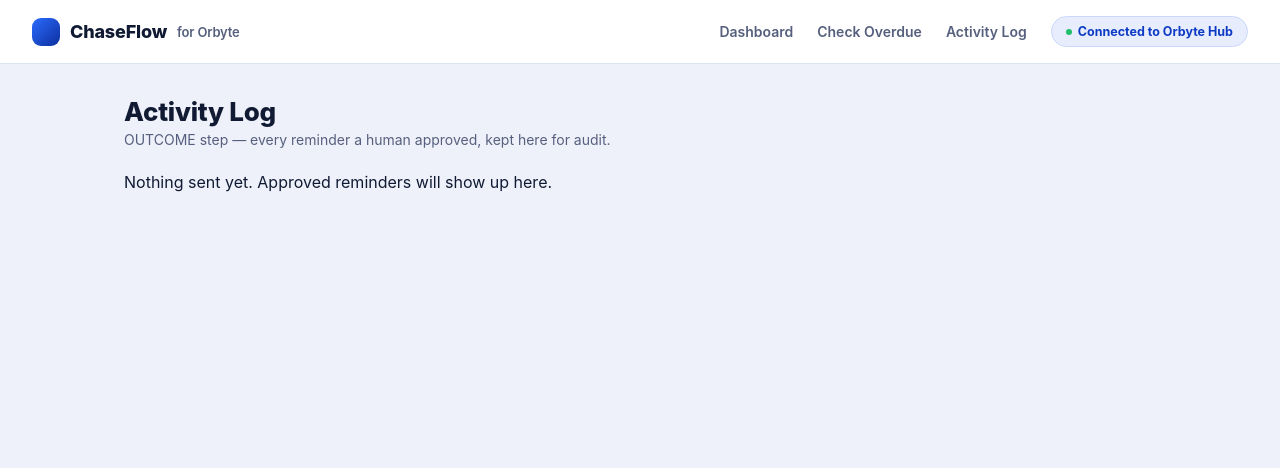
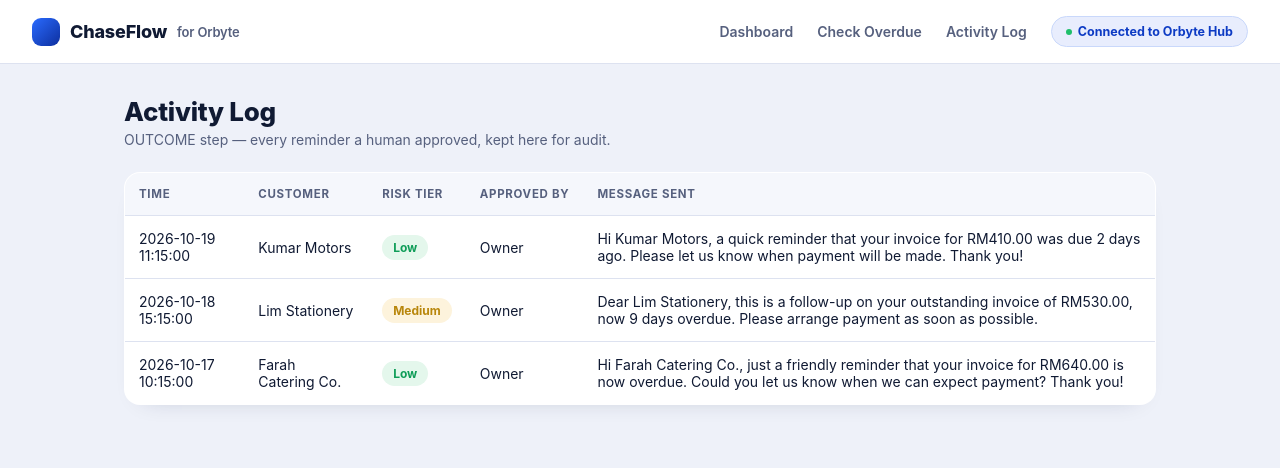
Before and after one commit to johnwong2403/chaseflow-orbyte, a Flask app: page /activity-log in a window 1280 px wide. Shown: the top 468 px of the page. Run offline with Flask 3, Linux system fonts and the light colour scheme.

Commit message:
Add Reminded status, Mark as paid, seeded history and loading hint

```diff
--- a/src/data.py
+++ b/src/data.py
@@ -9,13 +9,17 @@ Why in-memory instead of a real database for the prototype:
 
 If this were a production Orbyte module, this file is exactly where a real
 database (e.g. SQLite/Postgres via SQLAlchemy) would replace the Python list.
+
+Invoice status lifecycle:
+    Unpaid  --(owner approves a reminder)-->  Reminded  --(payment received)-->  Paid
 """
 
-from datetime import date, timedelta
+from datetime import date, datetime, timedelta
 
 # --- Synthetic seed data -----------------------------------------------
 # Represents invoices/quotations a small SME has issued to its customers.
 # past_late_count simulates that customer's payment history with this SME.
+# last_reminded is None until the owner approves a reminder for that invoice.
 
 INVOICES = [
     {
@@ -25,6 +29,7 @@ INVOICES = [
         "due_date": date.today() - timedelta(days=3),
         "status": "Unpaid",
         "past_late_count": 0,
+        "last_reminded": None,
     },
     {
         "id": 2,
@@ -33,6 +38,7 @@ INVOICES = [
         "due_date": date.today() - timedelta(days=14),
         "status": "Unpaid",
         "past_late_count": 2,
+        "last_reminded": None,
     },
     {
         "id": 3,
@@ -41,6 +47,7 @@ INVOICES = [
         "due_date": date.today() + timedelta(days=5),
         "status": "Unpaid",
         "past_late_count": 0,
+        "last_reminded": None,
     },
     {
         "id": 4,
@@ -49,6 +56,7 @@ INVOICES = [
         "due_date": date.today() - timedelta(days=1),
         "status": "Unpaid",
         "past_late_count": 1,
+        "last_reminded": None,
     },
     {
         "id": 5,
@@ -57,6 +65,7 @@ INVOICES = [
         "due_date": date.today() - timedelta(days=21),
         "status": "Unpaid",
         "past_late_count": 3,
+        "last_reminded": None,
     },
     {
         "id": 6,
@@ -65,12 +74,48 @@ INVOICES = [
         "due_date": date.today() - timedelta(days=5),
         "status": "Paid",
         "past_late_count": 0,
+        "last_reminded": date.today() - timedelta(days=4),
     },
 ]
 
+
+def _seed_entry(days_ago, hour, invoice_id, customer_name, message, risk_tier):
+    when = datetime.now().replace(hour=hour, minute=15, second=0, microsecond=0) - timedelta(days=days_ago)
+    return {
+        "timestamp": when.strftime("%Y-%m-%d %H:%M:%S"),
+        "invoice_id": invoice_id,
+        "customer_name": customer_name,
+        "message_sent": message,
+        "risk_tier": risk_tier,
+        "approved_by": "Owner",
+    }
+
+
 # Logs every reminder that a human has approved and "sent".
 # Each entry: timestamp, invoice_id, customer_name, message_sent, risk_tier, approved_by
-ACTIVITY_LOG = []
+#
+# Starts with a few SYNTHETIC past entries so the dashboard KPIs and the
+# Activity Log are not empty on first load (this is demo history, not real data).
+ACTIVITY_LOG = [
+    _seed_entry(
+        4, 10, 6, "Farah Catering Co.",
+        "Hi Farah Catering Co., just a friendly reminder that your invoice for RM640.00 "
+        "is now overdue. Could you let us know when we can expect payment? Thank you!",
+        "low",
+    ),
+    _seed_entry(
+        3, 15, None, "Lim Stationery",
+        "Dear Lim Stationery, this is a follow-up on your outstanding invoice of RM530.00, "
+        "now 9 days overdue. Please arrange payment as soon as possible.",
+        "medium",
+    ),
+    _seed_entry(
+        2, 11, None, "Kumar Motors",
+        "Hi Kumar Motors, a quick reminder that your invoice for RM410.00 was due 2 days ago. "
+        "Please let us know when payment will be made. Thank you!",
+        "low",
+    ),
+]
 
 
 def get_invoice_by_id(invoice_id):
@@ -85,7 +130,8 @@ def mark_overdue_invoices():
     TRIGGER step of the automation journey.
 
     Scans all invoices and flags any that are past their due date and still
-    unpaid. Returns the list of newly-identified overdue invoices.
+    unpaid (including ones we already reminded once — they are still owed).
+    Returns the list of overdue invoices.
 
     In a real deployment this would run on a schedule (e.g. daily cron job).
     For the live demo we trigger it manually via a button, so judges can see
@@ -94,7 +140,7 @@ def mark_overdue_invoices():
     overdue = []
     today = date.today()
     for inv in INVOICES:
-        if inv["status"] == "Unpaid" and inv["due_date"] < today:
+        if inv["status"] in ("Unpaid", "Reminded") and inv["due_date"] < today:
             inv["days_overdue"] = (today - inv["due_date"]).days
             overdue.append(inv)
     return overdue
@@ -106,9 +152,10 @@ def log_activity(invoice_id, customer_name, message_sent, risk_tier="", approved
     risk_tier records what ChaseFlow had recommended (low/medium/high) at the
     time this reminder was approved — part of the audit trail, not just the
     message text itself.
+
+    It also moves the invoice to "Reminded", so the owner can see at a glance
+    which overdue customers have already been chased.
     """
-    from datetime import datetime
-
     entry = {
         "timestamp": datetime.now().strftime("%Y-%m-%d %H:%M:%S"),
         "invoice_id": invoice_id,
@@ -118,4 +165,18 @@ def log_activity(invoice_id, customer_name, message_sent, risk_tier="", approved
         "approved_by": approved_by,
     }
     ACTIVITY_LOG.append(entry)
+
+    invoice = get_invoice_by_id(invoice_id)
+    if invoice is not None and invoice["status"] != "Paid":
+        invoice["status"] = "Reminded"
+        invoice["last_reminded"] = date.today()
     return entry
+
+
+def mark_paid(invoice_id):
+    """Closes the loop: the customer paid, so the invoice leaves the overdue list."""
+    invoice = get_invoice_by_id(invoice_id)
+    if invoice is None:
+        return False
+    invoice["status"] = "Paid"
+    return True
--- a/src/main.py
+++ b/src/main.py
@@ -20,7 +20,14 @@ sys.path.insert(0, os.path.dirname(__file__))
 
 from flask import Flask, render_template, redirect, url_for, request
 
-from data import INVOICES, ACTIVITY_LOG, mark_overdue_invoices, get_invoice_by_id, log_activity
+from data import (
+    INVOICES,
+    ACTIVITY_LOG,
+    mark_overdue_invoices,
+    get_invoice_by_id,
+    log_activity,
+    mark_paid,
+)
 from reminder_ai import generate_reminder_draft, assess_invoice_risk
 
 # main.py lives in src/, but templates/ and static/ live one level up, at the
@@ -83,6 +90,7 @@ def draft_reminder(invoice_id):
     invoice = get_invoice_by_id(invoice_id)
     if invoice is None:
         return "Invoice not found", 404
+    mark_overdue_invoices()  # makes sure days_overdue is filled in for this invoice
     draft = generate_reminder_draft(invoice)
     return render_template("draft.html", invoice=invoice, draft=draft)
 
@@ -103,6 +111,14 @@ def approve_reminder(invoice_id):
     return redirect(url_for("activity_log"))
 
 
+@app.route("/mark-paid/<int:invoice_id>", methods=["POST"])
+def mark_invoice_paid(invoice_id):
+    """Closes the loop: customer paid, invoice leaves the overdue list."""
+    if not mark_paid(invoice_id):
+        return "Invoice not found", 404
+    return redirect(url_for("dashboard"))
+
+
 @app.route("/activity-log")
 def activity_log():
     """OUTCOME step — every approved reminder is visible here, auditable."""
--- a/static/style.css
+++ b/static/style.css
@@ -18,6 +18,8 @@
   --warn-bg:#fdf3dc;
   --bad:#d23a3a;
   --bad-bg:#fbe6e6;
+  --teal:#0b6b80;
+  --teal-bg:#e3f3f7;
 }
 
 *{ box-sizing:border-box; }
@@ -38,6 +40,8 @@ h1{
 }
 
 a{ color:inherit; text-decoration:none; }
+
+small{ color:var(--ink-soft); }
 
 .subtitle{
   color:var(--ink-soft);
@@ -100,8 +104,9 @@ a{ color:inherit; text-decoration:none; }
 .hero{
   background:radial-gradient(circle at 15% 0%, #1c3a8f 0%, var(--navy) 46%, var(--navy-2) 100%);
   color:#fff;
-  margin:-32px -24px 32px -24px;
-  padding:40px 24px 36px;
+  border-radius:20px;
+  padding:36px 28px 30px;
+  margin-bottom:24px;
 }
 .eyebrow{
   color:#9db4ff;font-weight:700;font-size:12.5px;letter-spacing:.08em;text-transform:uppercase;
@@ -113,14 +118,17 @@ a{ color:inherit; text-decoration:none; }
 .kpi-row{
   display:grid; grid-template-columns:repeat(4,1fr); gap:14px; margin-top:26px;
 }
-@media (max-width:720px){ .kpi-row{ grid-template-columns:repeat(2,1fr); } }
+@media (max-width:820px){ .kpi-row{ grid-template-columns:repeat(2,1fr); } }
 .kpi{
   background:rgba(255,255,255,.06);
   border:1px solid rgba(255,255,255,.14);
   border-radius:16px; padding:18px 18px 16px;
 }
 .kpi .label{ font-size:12.5px; color:#9fb0da; font-weight:600; }
-.kpi .value{ font-size:26px; font-weight:800; margin-top:6px; letter-spacing:-0.01em; }
+.kpi .value{
+  font-size:24px; font-weight:800; margin-top:6px; letter-spacing:-0.01em;
+  white-space:nowrap;
+}
 .kpi .value.good{ color:#7adda0; }
 .kpi .value.bad{ color:#ff9b9b; }
 
@@ -176,13 +184,14 @@ a{ color:inherit; text-decoration:none; }
   letter-spacing:.06em;
   color:var(--ink-soft);
   font-weight:700;
-  padding:14px 18px;
+  padding:14px 14px;
   background:var(--card);
   border-bottom:1px solid var(--line);
+  white-space:nowrap;
 }
 
 .data-table tbody td{
-  padding:14px 18px;
+  padding:14px 14px;
   font-size:14px;
   border-bottom:1px solid var(--line);
   vertical-align:middle;
@@ -190,6 +199,9 @@ a{ color:inherit; text-decoration:none; }
 
 .data-table tbody tr:last-child td{ border-bottom:none; }
 .data-table tbody tr:hover{ background:#fafbff; }
+
+form.inline{ display:inline; margin:0; }
+.data-table td:nth-child(3){ white-space:nowrap; }
 
 /* ---- status / risk badges ---- */
 .badge{
@@ -205,6 +217,7 @@ a{ color:inherit; text-decoration:none; }
 .badge-overdue{ background:var(--bad-bg); color:var(--bad); }
 .badge-pending{ background:var(--warn-bg); color:var(--warn); }
 .badge-unpaid{ background:var(--blue-soft); color:var(--blue-dark); }
+.badge-reminded{ background:var(--teal-bg); color:var(--teal); }
 
 .risk-low{ background:var(--good-bg); color:var(--good); }
 .risk-medium{ background:var(--warn-bg); color:var(--warn); }
@@ -224,6 +237,8 @@ a{ color:inherit; text-decoration:none; }
   border:none;
   cursor:pointer;
   box-shadow:0 8px 16px -8px rgba(21,82,240,.6);
+  font-family:inherit;
+  white-space:nowrap;
 }
 .btn:hover{ background:var(--blue-dark); }
 
@@ -236,3 +251,4 @@ a{ color:inherit; text-decoration:none; }
   border:1px solid #c9d8fb;
   box-shadow:none;
 }
+.btn-ghost:hover{ background:var(--blue-soft); }
```
Also changed, not shown: templates/dashboard.html (+12 -1 lines), templates/review.html (+14 -3 lines).
